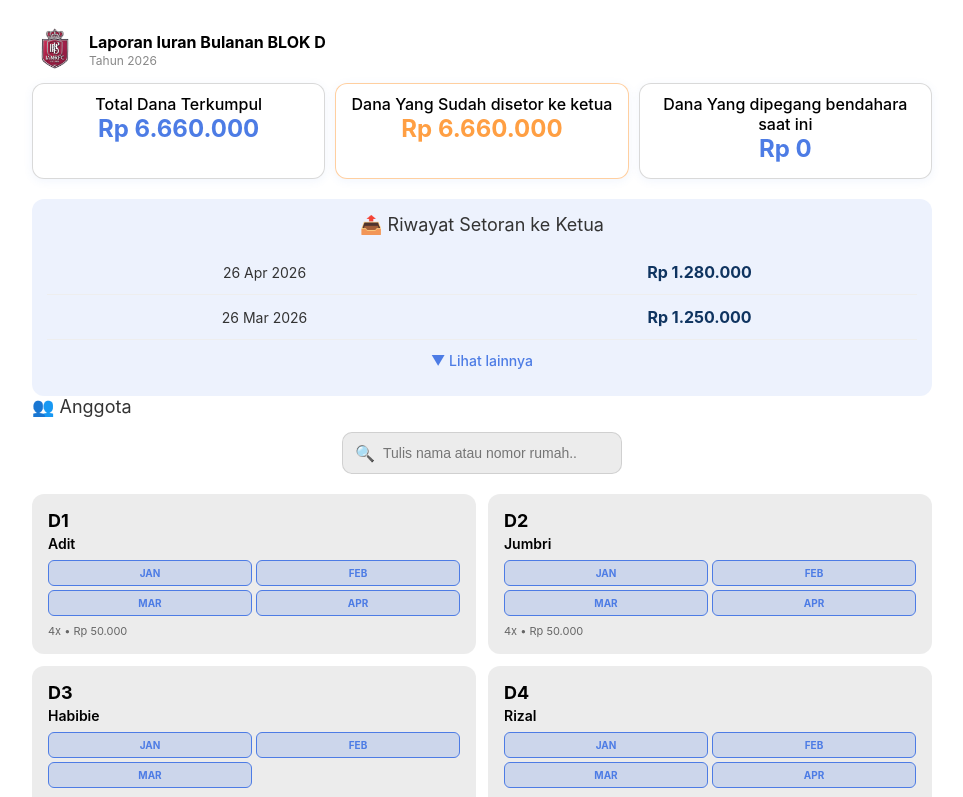
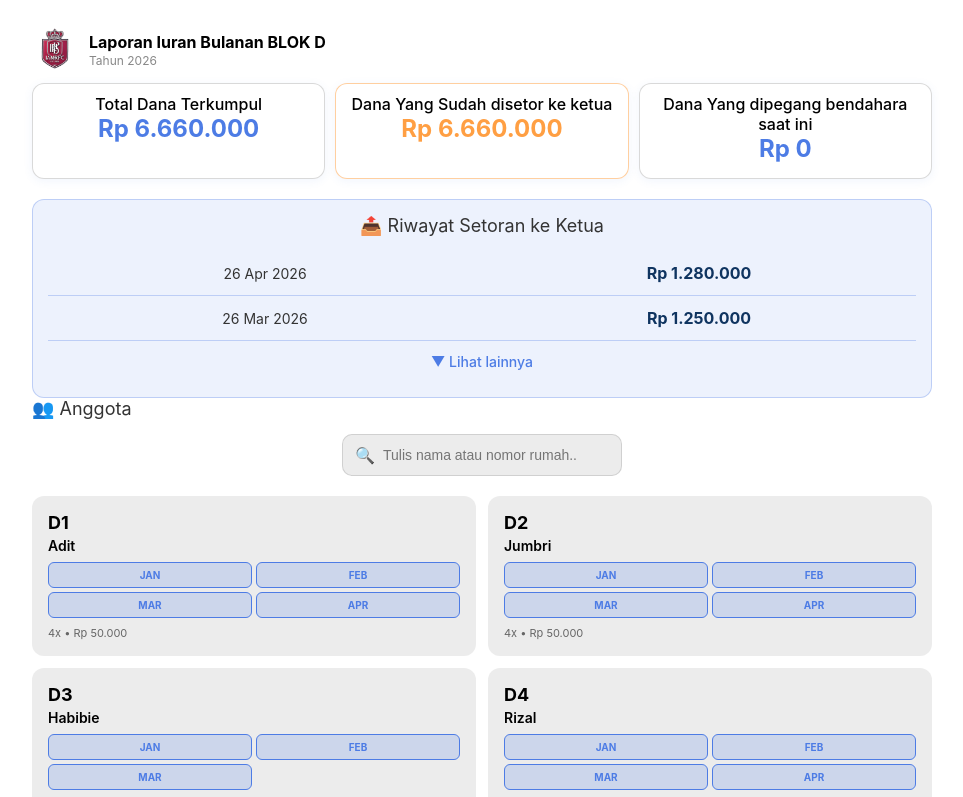
Before and after one commit to aloyb/blokd-app, a Next.js app in the folder blokd-app/: page / in a window 1280 px wide. Shown: the top 797 px of the page, without its empty margins (158-1121 px from the left). Built offline with nearby package versions, Linux system fonts and the light colour scheme.

Commit message:
Show blue borders in history section

```diff
--- a/blokd-app/pages/index.js
+++ b/blokd-app/pages/index.js
@@ -212,8 +212,8 @@ const styles = {
   pagination: { display: 'flex', justifyContent: 'center', alignItems: 'center', gap: '12px', marginTop: '20px', padding: '16px 0' },
   paginationButton: { background: 'rgba(128,128,128,0.25)', border: '1px solid rgba(128,128,128,0.3)', color: '#333', padding: '8px 16px', borderRadius: '8px', cursor: 'pointer', fontSize: '14px' },
   pageInfo: { color: '#888', fontSize: '14px' },
-  historySection: { marginTop: '20px', padding: '15px', background: 'rgba(77,124,229,0.1)', borderRadius: '12px' },
-  historyItem: { display: 'flex', justifyContent: 'space-between', alignItems: 'center', padding: '12px 0', borderBottom: '1px solid #eee', textAlign: 'center' },
+  historySection: { marginTop: '20px', padding: '15px', background: 'rgba(77,124,229,0.1)', border: '1px solid rgba(77,124,229,0.3)', borderRadius: '12px' },
+  historyItem: { display: 'flex', justifyContent: 'space-between', alignItems: 'center', padding: '12px 0', borderBottom: '1px solid rgba(77,124,229,0.3)', textAlign: 'center' },
   historyDate: { color: '#333', fontSize: '14px', textAlign: 'center', flex: 1 },
   historyAmount: { color: '#0f3460', fontWeight: 'bold', fontSize: '16px', textAlign: 'center', flex: 1 },
   showMoreBtn: { textAlign: 'center', padding: '12px', color: '#4D7CE5', cursor: 'pointer', fontWeight: '500', fontSize: '14px' },
```
